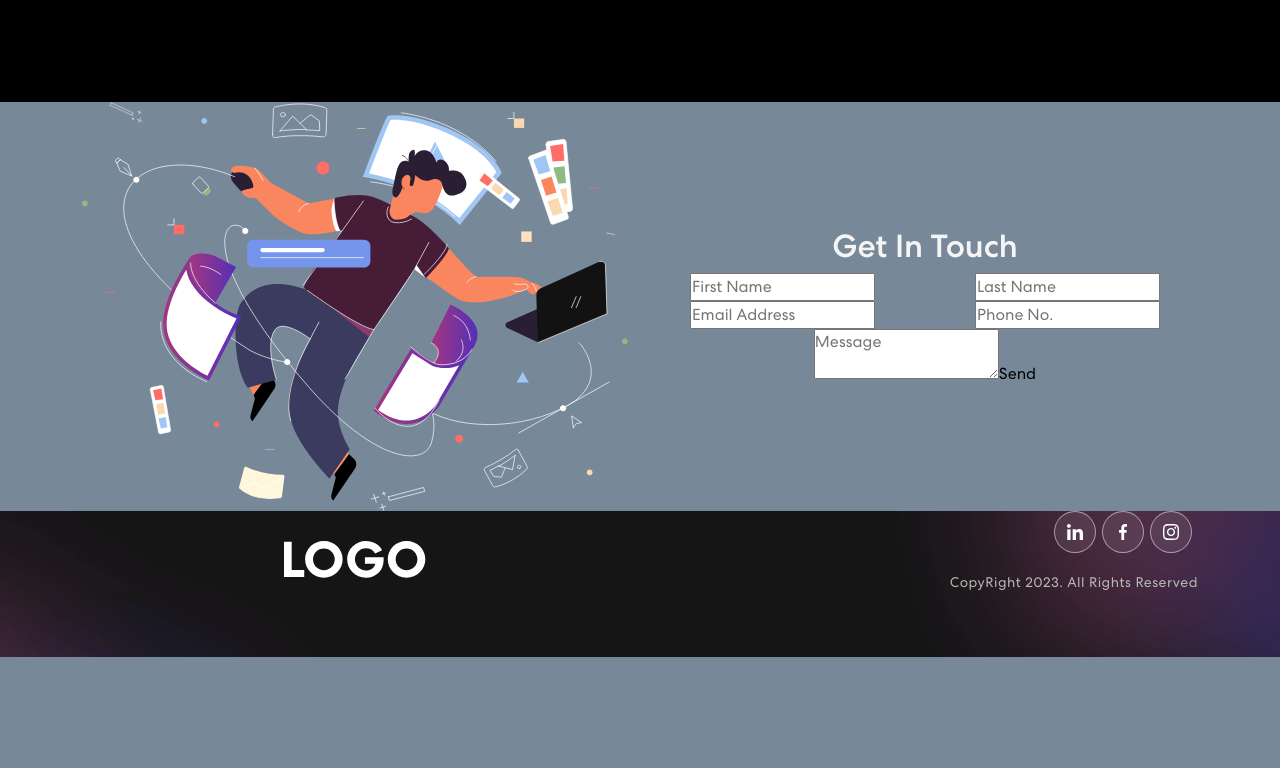
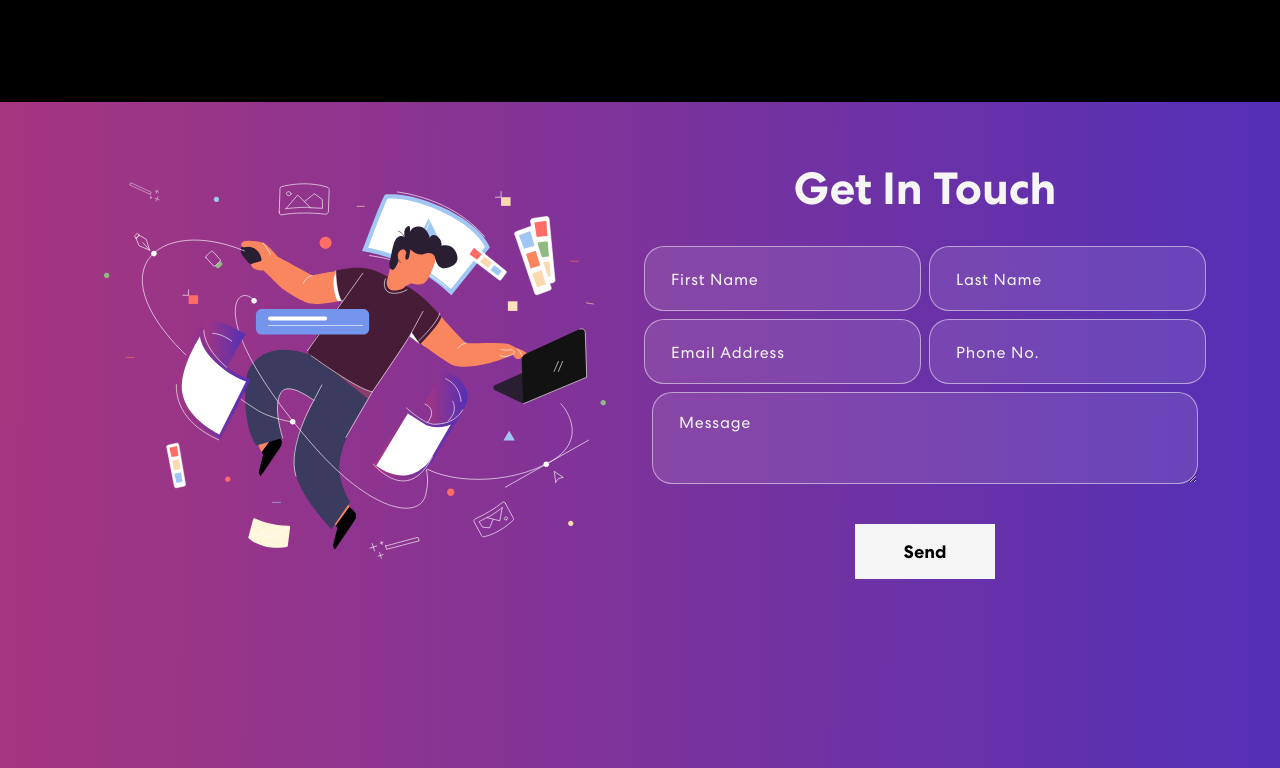
Before and after one commit to EloyVigil/personal-portfolio, a React (Create React App) app: page / in a window 1280 px wide. Shown: the part 2272-3040 px from the top of the page. Before the commit the page ends 2929 px from the top, so only its background shows below. Built offline with nearby package versions, Linux system fonts and the light colour scheme.

Commit message:
Contact CSS

```diff
--- a/src/App.css
+++ b/src/App.css
@@ -504,7 +504,76 @@
 
 /* ------------Contact CSS------------ */
 
-
+.contact {
+  background: linear-gradient(90.21deg, #AA367C -5.91%, #4A2FBD 111.58%);
+  padding: 60px 0 200px 0;
+}
+.contact img {
+  width: 92%;
+}
+.contact h2 {
+	font-size: 45px;
+	font-weight: 700;
+  margin-bottom: 30px;
+}
+.contact form input, .contact form textarea {
+  width: 100%;
+  background: rgba(255, 255, 255, 0.1);
+  border: 1px solid rgba(255, 255, 255, 0.5);
+  border-radius: 20px;
+  color: whitesmoke;
+  margin: 0 0 8px 0;
+  padding: 18px 26px;
+  font-weight: 500;
+  font-size: 18px;
+  letter-spacing: 0.8px;
+  transition: 0.3s ease-in-out;
+}
+.contact form input:focus, .contact form textarea:focus {
+  background: rgba(255, 255, 255, 1);
+  color: #121212;
+}
+.contact form input::placeholder, .contact form textarea::placeholder {
+  font-size: 16px;
+  font-weight: 400;
+  color: whitesmoke;
+}
+.contact form input:focus::placeholder, .contact form textarea:focus::placeholder {
+  color: #121212;
+  opacity: 0.8;
+}
+.contact form button {
+  font-weight: 700;
+  color: #000;
+  background-color: whitesmoke;
+  padding: 14px 48px;
+  font-size: 18px;
+  margin-top: 25px;
+  border-radius: 0;
+  position: relative;
+  transition: 0.3s ease-in-out;
+}
+.contact form button span {
+  z-index: 1;
+  position: relative;
+}
+.contact form button:hover {
+  color: whitesmoke;
+}
+.contact form button::before {
+  content: "";
+  background: #121212;
+  width: 0;
+  height: 100%;
+  position: absolute;
+  top: 0;
+  left: 0;
+  z-index: 0;
+  transition: 0.3s ease-in-out;
+}
+.contact form button:hover::before {
+  width: 100%;
+}
 
 /* -----------Footer CSS----------- */
 
```
